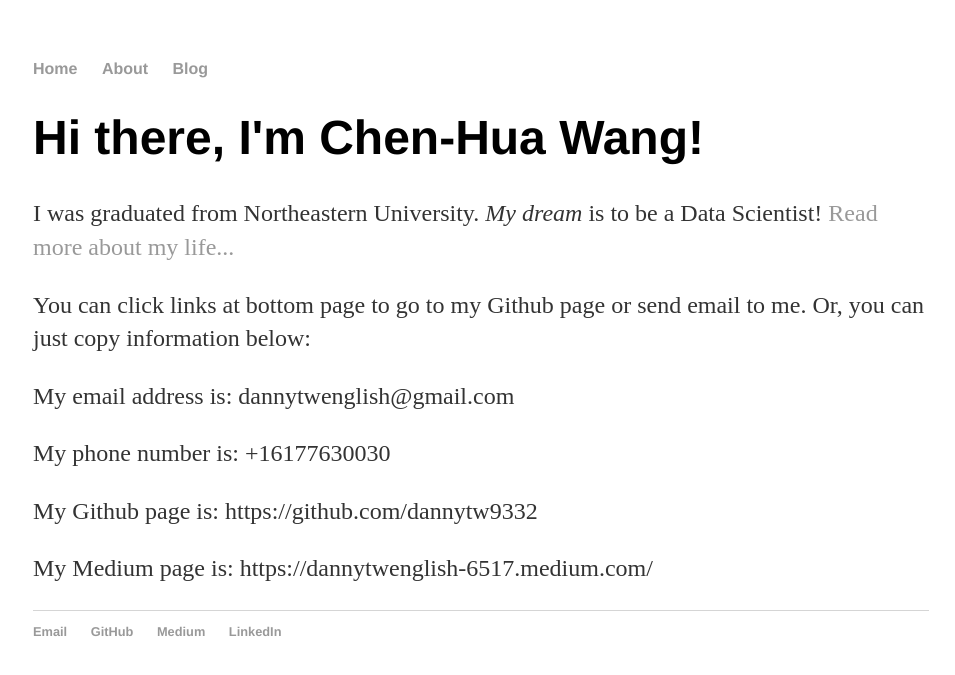
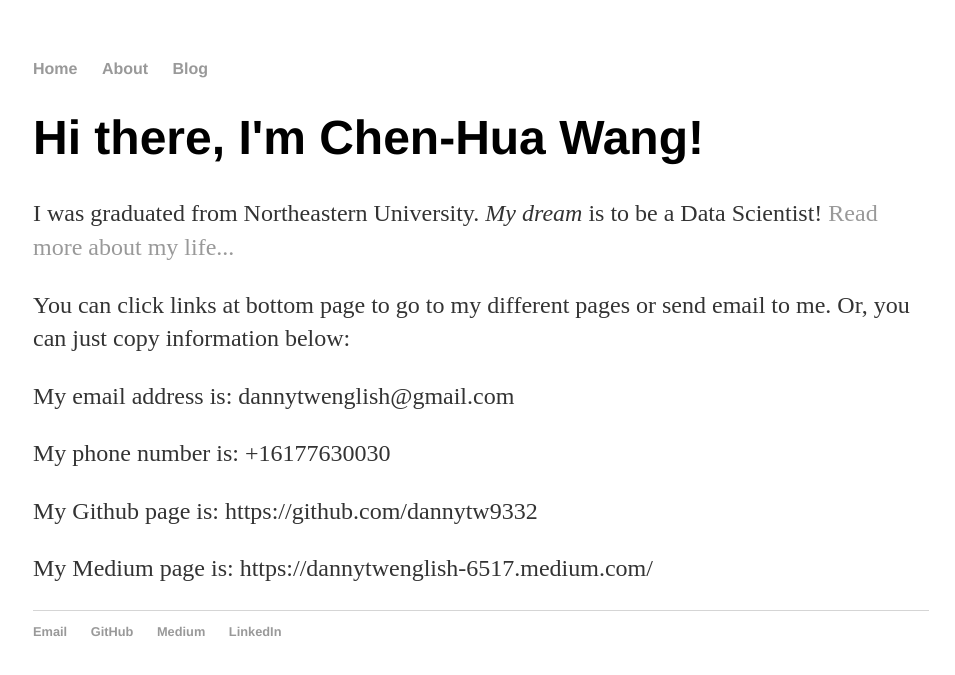
Before and after one commit to dannytw9332/dannytw9332.github.io, a Jekyll site: the page built from index.html, in a window 1280 px wide. Shown: the top 675 px of the page, without its empty margins (159-1114 px from the left). Built offline with Jekyll 4.4.1, drawn with Linux system fonts in a browser that asks for light colours; the list of posts is cut into pages by our own code.

Commit message:
Update index.html

```diff
--- a/index.html
+++ b/index.html
@@ -5,7 +5,7 @@ title: Chen-Hua Wang, Future Data Scientist
 <div class="blurb">
 	<h1>Hi there, I'm Chen-Hua Wang!</h1>
 	<p>I was graduated from Northeastern University. <em>My dream</em> is to be a Data Scientist! <a href="/about">Read more about my life...</a></p>
-	<p>You can click links at bottom page to go to my Github page or send email to me. Or, you can just copy information below:</p>
+	<p>You can click links at bottom page to go to my different pages or send email to me. Or, you can just copy information below:</p>
 	<p>My email address is: dannytwenglish@gmail.com</p>
 	<p>My phone number is: +16177630030</p>
 	<p>My Github page is: https://github.com/dannytw9332</p>
```
